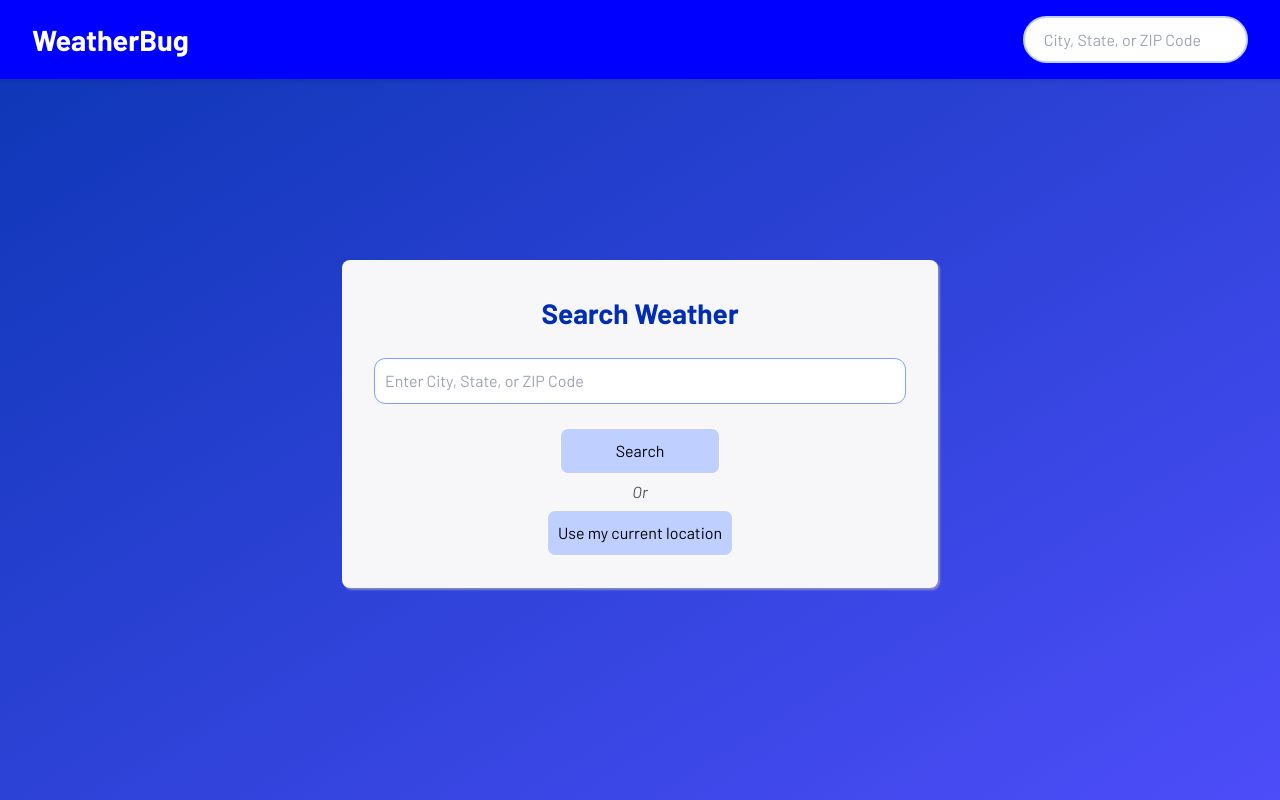
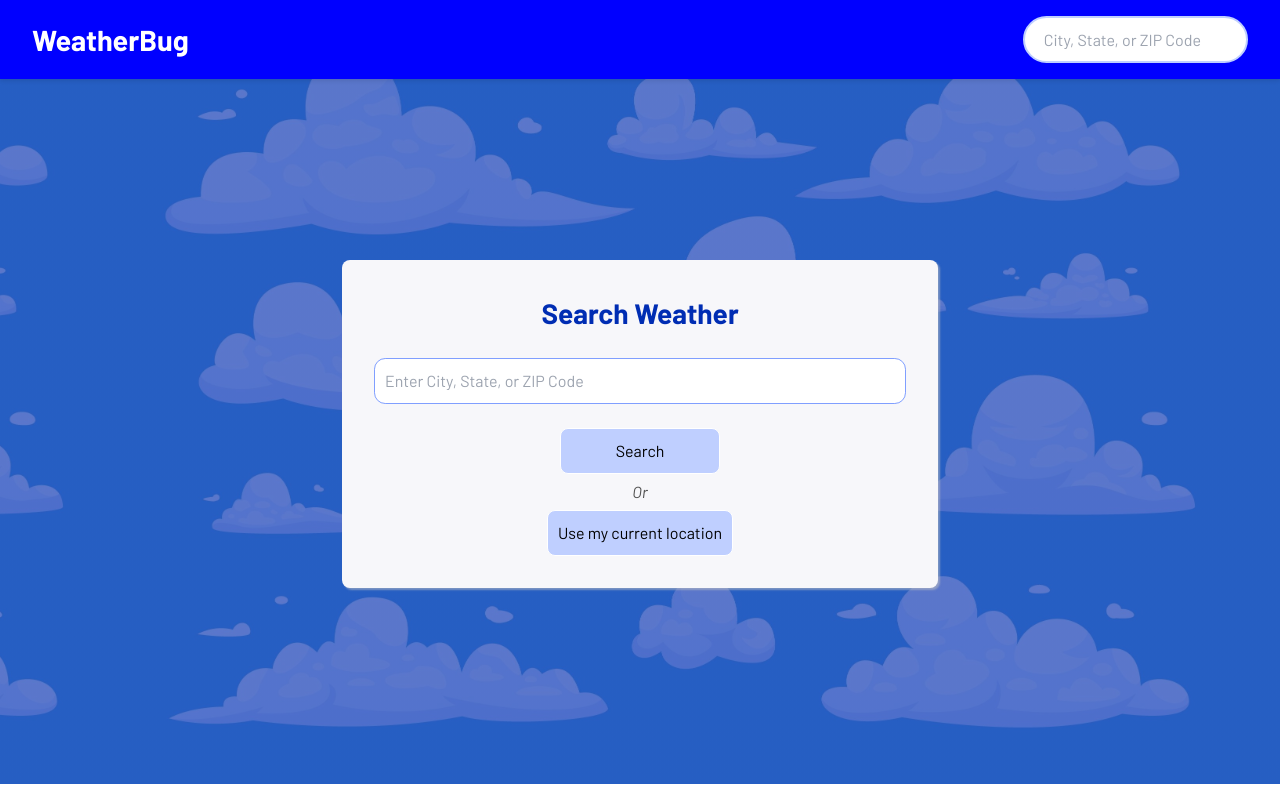
Before and after one commit to dtulpa16/SimpleWeatherApp_StyledComponent-Next.js, a Next.js app: page / in a window 1280 px wide. Built offline with nearby package versions, Linux system fonts and the light colour scheme.

Commit message:
Added Animated Background To Search Page

```diff
--- a/app/Styles/Styles.tsx
+++ b/app/Styles/Styles.tsx
@@ -1,6 +1,35 @@
 "use client";
+import { keyframes } from "styled-components";
+import styled from "styled-components";
 
-import styled from "styled-components";
+
+const horizontalScrollAnimation = keyframes`
+ 0% { background-position: 0 }
+ 100% { background-position: 100vw }
+`;
+
+export const Body = styled.body`
+  min-height: 90vh;
+  background-image: linear-gradient(to bottom right, #0c36b4ab, #0c36b4ab),
+    url("assets/clouds.jpg");
+    background-size: contain;
+  width: 100%;
+  animation-name: ${horizontalScrollAnimation};
+  animation-duration: 60s;
+  animation-iteration-count: infinite;
+  animation-timing-function: linear;
+`;
+
+export const RootContainer = styled.div`
+  max-width: 1192px;
+  margin: 0 auto;
+  display: flex;
+  flex-direction: column;
+  align-items: stretch;
+  padding-top: 4rem;
+`;
+
+
 
 export const FormHeader = styled.h1`
   color: var(--darkblue);
@@ -49,7 +78,6 @@ export const Form = styled.form`
   gap: 1.5rem;
   margin: 0 auto;
   width: 100%;
-
 `;
 export const LocationSearchContainer = styled.div`
   padding: 2rem 2rem;
@@ -59,7 +87,7 @@ export const LocationSearchContainer = styled.div`
   max-width: 50%;
   flex-direction: column;
   align-items: center;
-  gap: .4rem;
+  gap: 0.4rem;
   background-color: #f7f7fa;
   margin: 0 auto;
   width: 100%;
@@ -68,7 +96,16 @@ export const LocationSearchContainer = styled.div`
     box-shadow: none;
   }
 `;
-
+export const WeatherPageContainer = styled.div`
+  display: flex;
+  flex-direction: column;
+  gap: 2rem;
+  padding: 2rem;
+  @media (max-width: 768px) {
+    padding: 0.5rem 0.8rem;
+    gap: 1rem;
+  }
+`;
 export const SearchButton = styled(Button)`
   width: 10rem;
 `;
@@ -80,24 +117,12 @@ export const SearchPageContainer = styled.div`
   justify-content: center;
   width: 100%;
   @media (max-width: 768px) {
-    height: 95vh;
+    height: 100vh;
     background-color: #f7f7fa;
   }
 `;
 
-export const Body = styled.body`
-  min-height: 100vh;
-  background-image: linear-gradient(to bottom right, #0c36b4, #3838f8e4);
-`;
 
-export const RootContainer = styled.div`
-  max-width: 1192px;
-  margin: 0 auto;
-  display: flex;
-  flex-direction: column;
-  align-items: stretch;
-  padding-top: 4rem;
-`;
 
 export const HourlyForecastContainer = styled.div`
   display: flex;
--- a/app/components/CurrentWeather.tsx
+++ b/app/components/CurrentWeather.tsx
@@ -1,3 +1,4 @@
+'use client'
 import React from "react";
 import Image from "next/image";
 import styled from "styled-components";
--- a/app/components/Header.tsx
+++ b/app/components/Header.tsx
@@ -1,3 +1,4 @@
+'use client'
 import React from "react";
 import styled from "styled-components";
 import { formatDate } from "../utils/formatDate";
--- a/app/components/SearchBar.tsx
+++ b/app/components/SearchBar.tsx
@@ -8,6 +8,7 @@ import {
   SearchPageContainer,
   LocationSearchContainer,
   Italic,
+
 } from "../Styles/Styles";
 import GlobalStyle from "../Styles/GlobalStyles";
 import { searchWeather } from "@/app/utils/actions/search";
@@ -20,6 +21,7 @@ export default function SearchBar() {
   return (
     <>
       <GlobalStyle />
+
       <SearchPageContainer>
         <LocationSearchContainer>
           <Form action={searchWeather}>
--- a/app/components/WeatherPageLayout.tsx
+++ b/app/components/WeatherPageLayout.tsx
@@ -1,4 +1,4 @@
-"use client";
+
 import React from "react";
 import { WeatherApiResponse } from "../utils/types";
 import styled from "styled-components";
@@ -7,16 +7,8 @@ import CurrentWeather from "./CurrentWeather";
 import GlobalStyle from "../Styles/GlobalStyles";
 import HourlyForecast from "./HourlyForecast";
 import WeeklyForecast from "./WeeklyForecast";
-const WeatherPageContainer = styled.div`
-  display: flex;
-  flex-direction: column;
-  gap: 2rem;
-  padding: 2rem;
-  @media (max-width: 768px) {
-    padding: 0.5rem 0.8rem;
-    gap: 1rem;
-  }
-`;
+import { WeatherPageContainer } from "../Styles/Styles";
+
 export default function WeatherPageLayout({ weather }: WeatherApiResponse) {
   return (
     <>
--- a/app/layout.tsx
+++ b/app/layout.tsx
@@ -16,12 +16,14 @@ export default function RootLayout({
 }>) {
   return (
     <html lang="en">
+      <StyledComponentsRegistry>
       <Body className="">
         <Navbar />
         <RootContainer>
-          <StyledComponentsRegistry>{children}</StyledComponentsRegistry>
+          {children}
         </RootContainer>
       </Body>
+      </StyledComponentsRegistry>
     </html>
   );
 }
--- a/app/page.tsx
+++ b/app/page.tsx
@@ -3,7 +3,7 @@ import SearchBar from "./components/SearchBar";
 export default function Home() {
   return (
     <main>
-      <SearchBar/>
+      <SearchBar />
     </main>
   );
 }
```
Also changed, not shown: public/assets/clouds.jpg (added).
